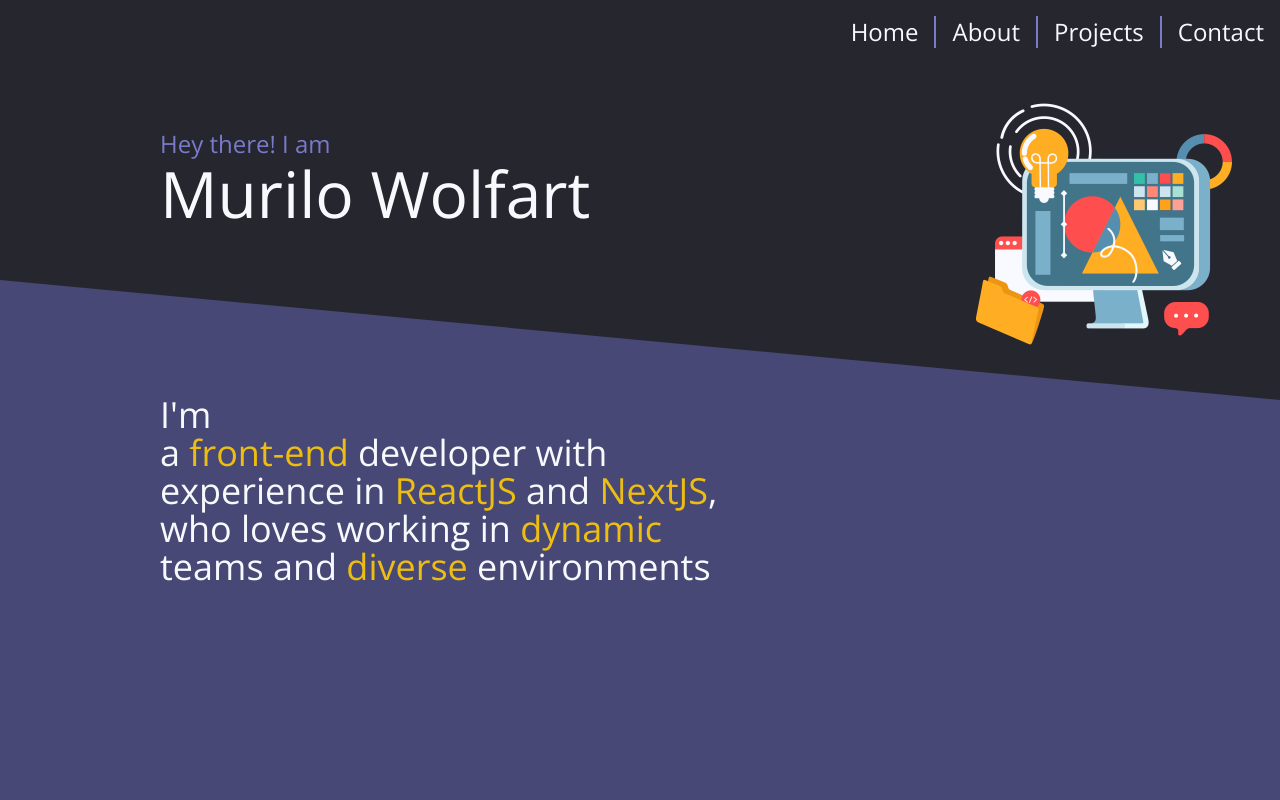
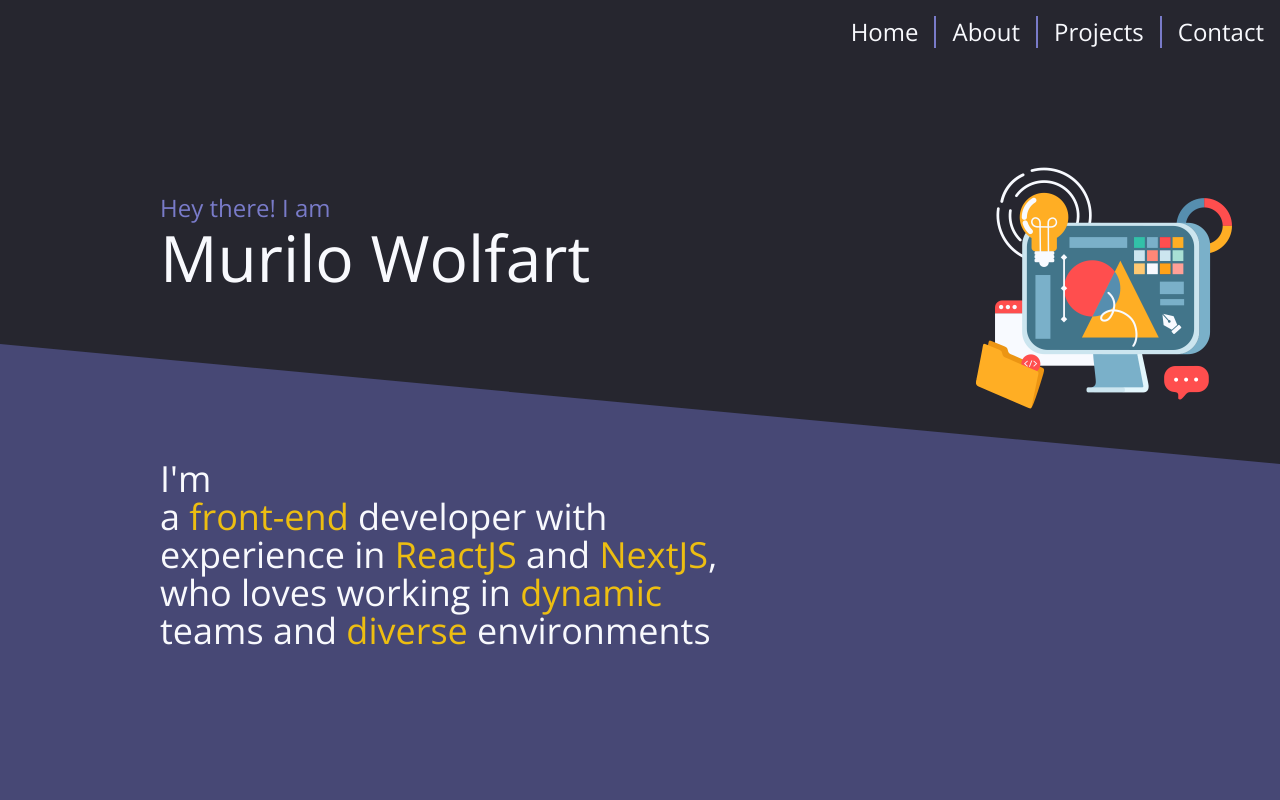
Before and after one commit to mwolfart/mwolfart.github.io, a Next.js app: page / in a window 1280 px wide. Shown: the top 800 px of the page. Built offline with nearby package versions, Linux system fonts and the light colour scheme.

Commit message:
Improve scroll

```diff
--- a/src/components/feature/header/index.tsx
+++ b/src/components/feature/header/index.tsx
@@ -6,8 +6,8 @@ export const Header: FC = () => {
   const t = useTranslations('header')
   return (
     <div
-      className={`fixed top-0 w-full h-fit bg-dark flex flex-row justify-end
-      z-10 child:border-r-2 child:border-lightblue child-last:border-none`}
+      className={`w-full h-fit bg-dark flex flex-row justify-end
+      child:border-r-2 child:border-lightblue child-last:border-none`}
     >
       <Button>{t('home')}</Button>
       <Button>{t('about')}</Button>
--- a/src/pages/_app.tsx
+++ b/src/pages/_app.tsx
@@ -8,8 +8,10 @@ import 'styles/globals.css'
 const MyApp = ({ Component, pageProps }: AppProps): ReactNode => {
   return (
     <IntlProvider messages={i18n.en} locale="en">
-      <Header />
-      <Component {...pageProps} />
+      <div className="h-screen flex flex-col">
+        <Header />
+        <Component {...pageProps} />
+      </div>
     </IntlProvider>
   )
 }
--- a/src/pages/index.tsx
+++ b/src/pages/index.tsx
@@ -3,7 +3,7 @@ import { ReactNode } from 'react'
 
 export default function Home(): ReactNode {
   return (
-    <div className="overflow">
+    <div className="h-full scroll-smooth snap-mandatory snap-y overflow-auto [&>*]:snap-start">
       <Intro />
       <About />
       <Projects />
```
